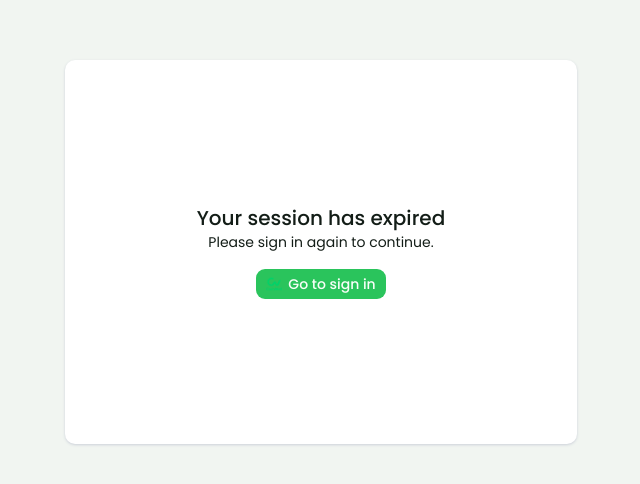
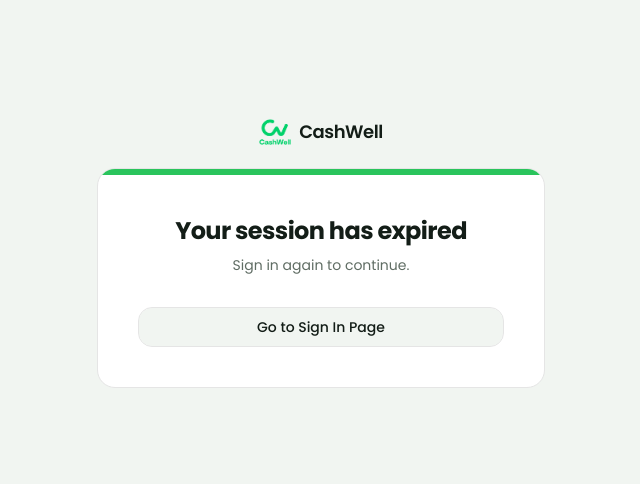
Before and after one commit to Elix-lab/finance-app, a Next.js app: page /dashboard in a window 1280 px wide. Shown: the part 148-632 px from the top of the page, without its empty margins (319-959 px from the left). Built offline with nearby package versions, Linux system fonts and the light colour scheme; no server answers.

Commit message:
Restyled SessionGuard.tsx

```diff
--- a/src/app/(protected)/dashboard/page.tsx
+++ b/src/app/(protected)/dashboard/page.tsx
@@ -24,7 +24,7 @@ const Page = async () => {
 
   return (
     <HydrationBoundary state={dehydrate(queryClient)}>
-      <div className="flex justify-center">
+      <main className="flex justify-center">
         <div className="flex flex-col gap-5 w-full max-w-3xl px-4 sm:px-6 py-6 sm:py-10">
           {/* Balance summary component*/}
           <Balance />
@@ -35,7 +35,7 @@ const Page = async () => {
           </div>
           <LatestTransactions />
         </div>
-      </div>
+      </main>
     </HydrationBoundary>
   );
 };
--- a/src/components/LoadingScreen.tsx
+++ b/src/components/LoadingScreen.tsx
@@ -4,10 +4,10 @@ import { ImSpinner8 } from "react-icons/im";
 
 const LoadingScreen = () => {
   return (
-    <div className="min-h-dvh w-full flex flex-col items-center justify-center px-6 py-12 bg-radial from-card to-accent dark:from-accent dark:to-background animate-pulse">
+    <main className="min-h-dvh w-full flex flex-col items-center justify-center px-6 py-12 bg-radial from-card to-accent dark:from-accent dark:to-background animate-pulse">
         <img src="Logo.svg" className="size-20" />
         <p className="text-base">Loading...</p>
-    </div>
+    </main>
   );
 }
 
--- a/src/components/auth/SessionGuard.tsx
+++ b/src/components/auth/SessionGuard.tsx
@@ -5,44 +5,65 @@ import React from "react";
 import Link from "next/link";
 import { Button } from "../ui/shadCn/button";
 import LoadingScreen from "../LoadingScreen";
+import Logo from "../ui/Logo";
 
-const SessionGuard = ({
-  children,
-}: {
-  children: React.ReactNode;
-}) => {
+const SessionGuard = ({ children }: { children: React.ReactNode }) => {
   const { data: session, status } = useSession();
 
   if (status === "loading") {
     return (
-      <div className="flex items-center justify-center p-4 min-h-screen">
+      <main className="flex items-center justify-center p-4 min-h-screen">
         <LoadingScreen />
-      </div>
+      </main>
     );
   }
 
   if (!session) {
     return (
-      <>
-        <div className="flex items-center justify-center p-4 min-h-screen">
-          <div className="flex flex-col items-center justify-center gap-4 rounded-lg bg-card p-8 shadow-sm shadow-gray-300 w-sm sm:w-lg max-w-lg h-96 max-h-96">
-            <div className="text-center">
-              <h2 className="text-xl font-medium">Your session has expired</h2>
-              <p className="text-sm">Please sign in again to continue.</p>
-            </div>
-            <Button variant="default" asChild>
-              <Link href="/signIn">
-                <img src="/CashWell.png" alt="CashWell logo" className="w-4" />
-                Go to sign in
-              </Link>
-            </Button>
+      <main className="min-h-dvh flex flex-col items-center justify-center px-6 py-12">
+      {/* Logo */}
+      <Link href="/" className="mb-5">
+        <Logo />
+      </Link>
+
+      {/* SignIn card */}
+      <div className="bg-card border border-border max-w-md rounded-2xl w-full overflow-hidden">
+        {/* Top green line */}
+        <div className="h-1.5 bg-primary w-full"></div>
+        {/* Content */}
+        <div className="p-8 sm:p-10">
+          <div className="text-center">
+            <h1 className="text-2xl font-bold tracking-tight">
+              Your session has expired
+            </h1>
+            <p className="mt-2 text-sm text-muted-foreground">
+              Sign in again to continue.
+            </p>
           </div>
+
+          {/* Form */}
+          <form action="" className="mt-8">
+            <>
+              <Button
+                type="submit"
+                variant="outline"
+                size="lg"
+                className="cursor-pointer w-full rounded-xl border border-border h-10 sm:gap-3 "
+              >
+                <Link href="/signIn">
+                  Go to Sign In Page
+                </Link>
+              </Button>
+              {/* <p className="text-red-500 text-xs">{errorMessage}</p> */}
+            </>
+          </form>
         </div>
-      </>
+      </div>
+    </main>
     );
   }
 
   return <>{children}</>;
-}
+};
 
 export default SessionGuard;
--- a/src/components/transaction/DateFilter.tsx
+++ b/src/components/transaction/DateFilter.tsx
@@ -43,7 +43,7 @@ const DateFilter = () => {
     <div>
       <Popover>
         <PopoverTrigger asChild>
-          <Button className="flex gap-1 border-border" variant="outline">
+          <Button className="flex gap-1 border-border bg-card" variant="outline">
             <span className="text-sm">Date</span>
             <FaCaretDown className="ml-auto" />
           </Button>
--- a/src/lib/auth.ts
+++ b/src/lib/auth.ts
@@ -8,6 +8,12 @@ const authConfig = {
     Google({
       clientId: process.env.AUTH_GOOGLE_ID,
       clientSecret: process.env.AUTH_GOOGLE_SECRET,
+
+      authorization: {
+        params: {
+          prompt: 'select_account'
+        }
+      }
     }),
   ],
   session: {
```
